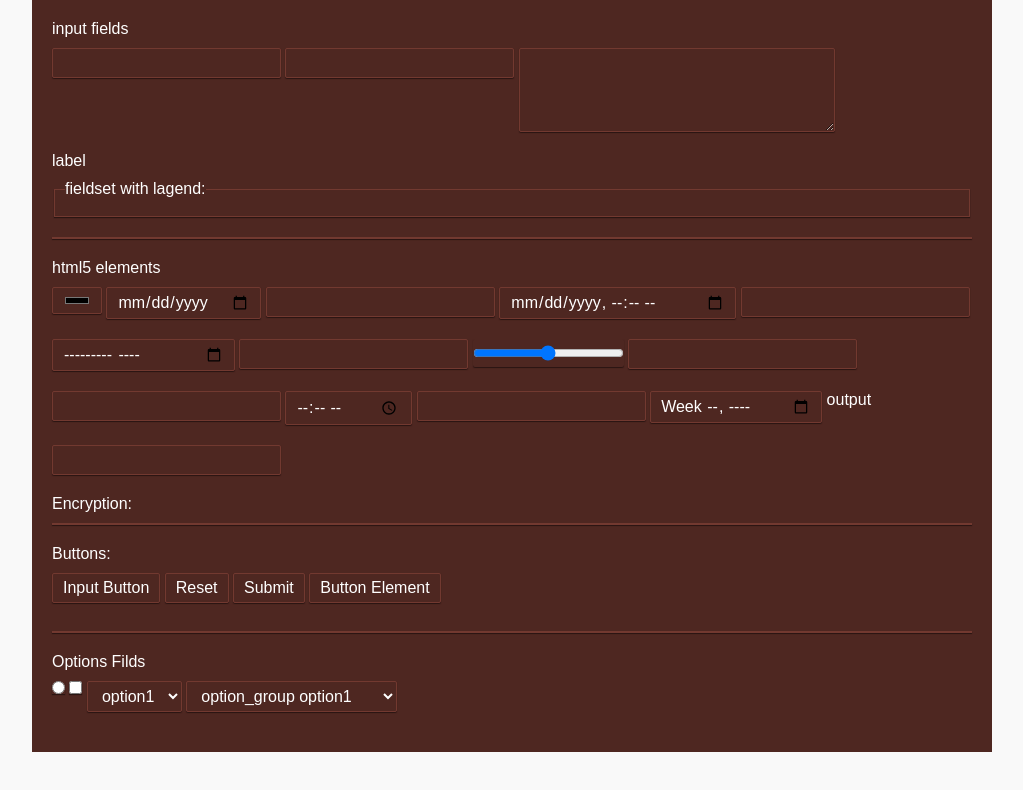
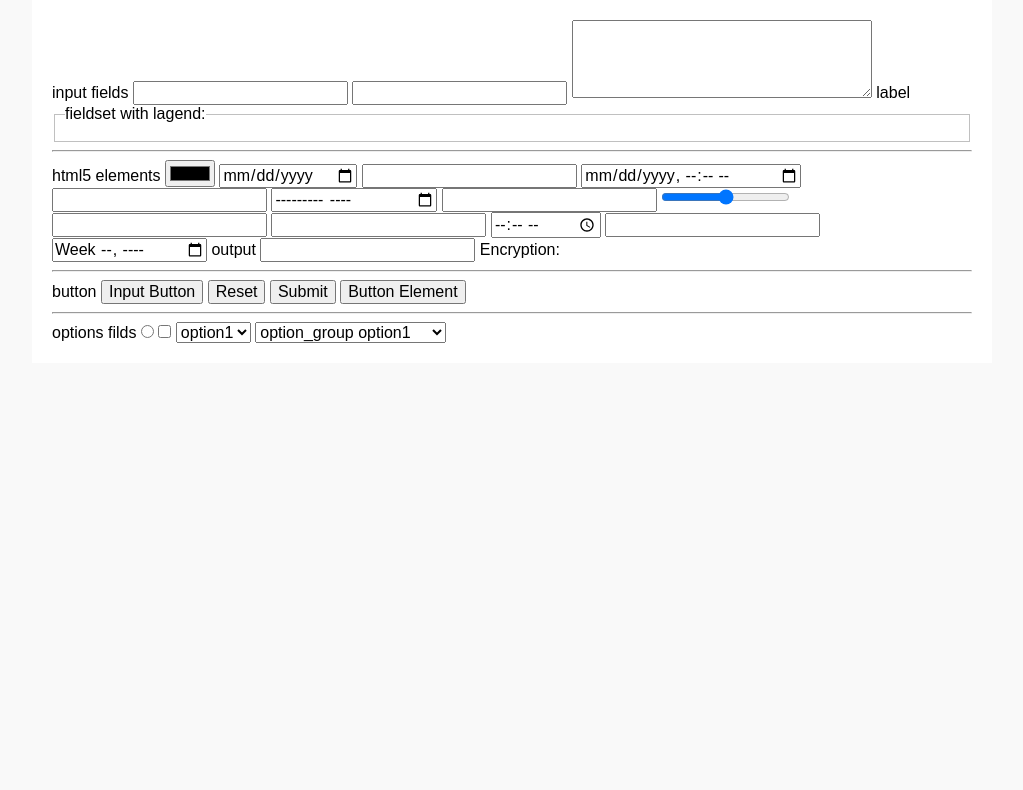
Before and after one commit to testgulshan/MSform, a website: page index.html in a window 1280 px wide. Shown: the whole page, without its empty margins (128-1151 px from the left). Drawn offline with Linux system fonts and the light colour scheme.

Commit message:
Revert "Css Styling"

```diff
--- a/index.html
+++ b/index.html
@@ -8,7 +8,7 @@
 <body>
   <div class="container">
     <form action="">
-      <label>input fields</label>
+      input fields
       <input type="text">
       <input type="password">
       <textarea name="" id="" cols="30" rows="4"></textarea>
@@ -19,7 +19,7 @@
      </fieldset>
 
       <hr>
-      <label>html5 elements</label>
+      html5 elements
       <input type="color">
       <input type="date">
       <input type="datetime">
@@ -44,18 +44,17 @@
           <option value="Safari"></option>
         </datalist>
 
-      <label>Encryption:</label>
-      <keygen name="security">
+      Encryption: <keygen name="security">
 
       <hr>
-      <label>Buttons:</label>
+      button
       <input type="button" value="Input Button">
       <input type="reset" value="Reset">
       <input type="submit" value="Submit">
       <button type="button">Button Element</button>
 
       <hr>
-      <label>Options Filds</label>
+      options filds
       <input type="radio">
       <input type="checkbox">
       <select name="optionField">
--- a/src/less/page_layout.less
+++ b/src/less/page_layout.less
@@ -3,43 +3,9 @@ body {
 }
 
 .container {
-  color: #fff;
   width: 960px;
   padding: 20px;
   margin: 0 auto;
-  background: #4E2721;
+  background: #fff;
   box-sizing: border-box;
 }
-
-label {
-  display: block;
-  margin-bottom: 10px;
-}
-
-input,
-textarea,
-button,
-select {
-  padding: 5px 10px;
-  border-radius: 2px;
-  &:hover {
-    background: darken(#4E2721, 2%);
-  }
-}
-
-input,
-textarea,
-fieldset,
-hr,
-button,
-select {
-  background: none;
-  margin-bottom: 20px;
-  vertical-align: top;
-  border: 1px solid lighten(#4E2721, 10%);
-  box-shadow: 0 1px 1px darken(#4E2721, 10%);
-  outline: none;
-  &:active {
-    box-shadow: none;
-  }
-}
```
Also changed, not shown: dest/css/main.css, dest/css/main.min.css, src/less/variables.less (line endings or trailing spaces).
